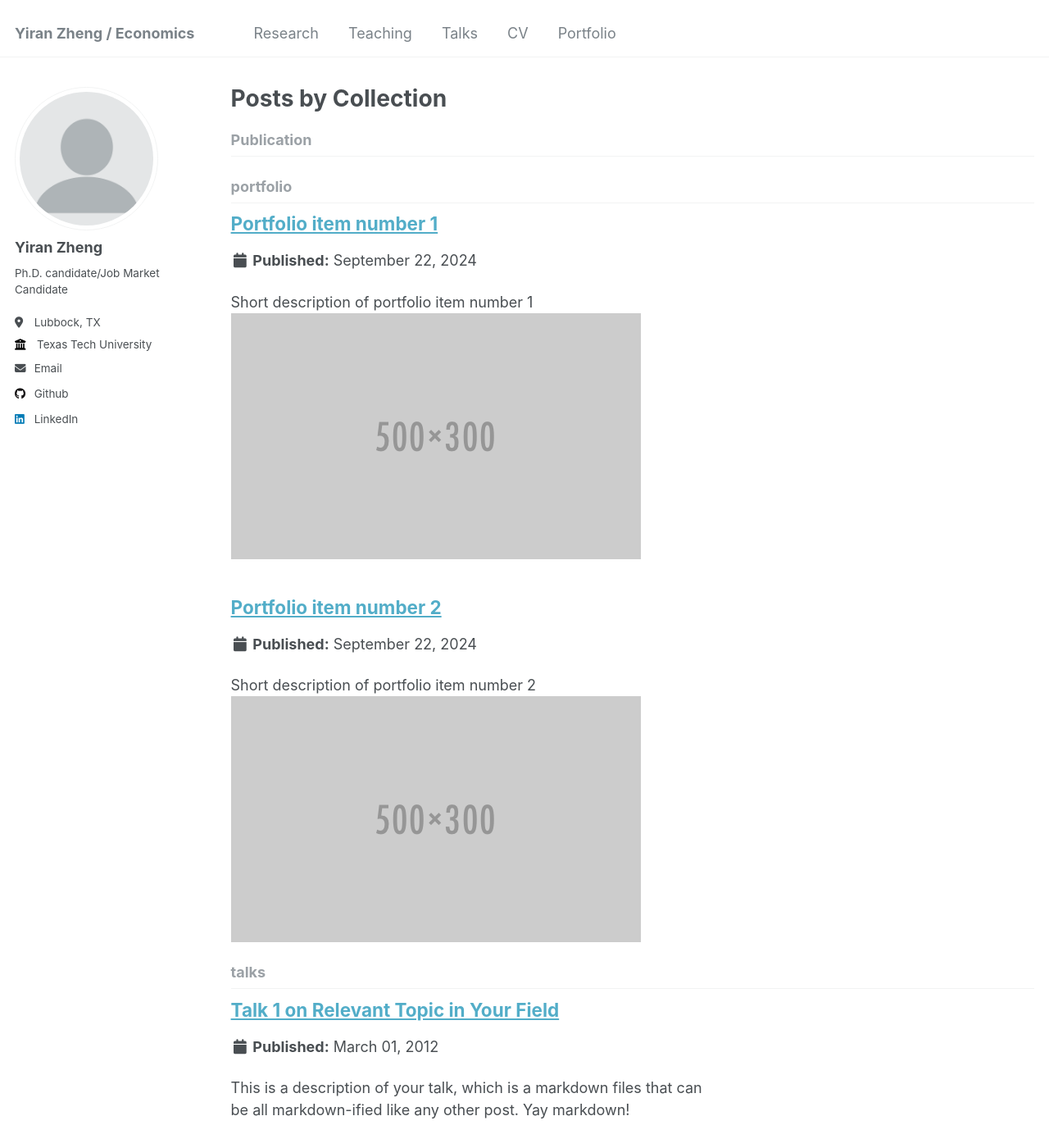
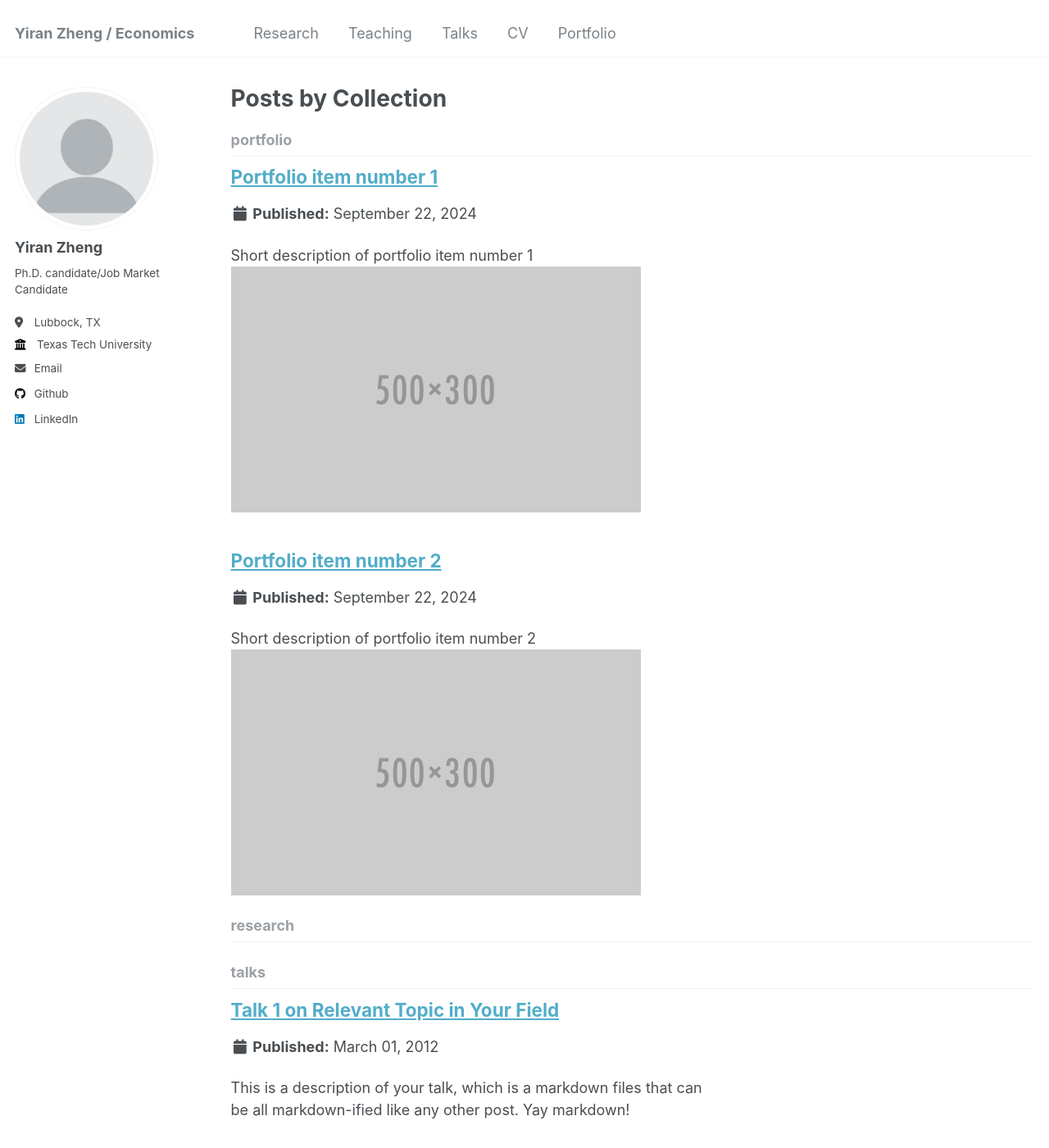
Before and after one commit to yiran-zheng/yiran-zheng.github.io, a Jekyll site: the page built from _pages/collection-archive.html, in a window 1280 px wide and 1400 px high. Shown: the whole window at 82% size. Built offline with Jekyll 4.4.1, drawn with Linux system fonts in a browser that asks for light colours.

Commit message:
Update _config.yml

```diff
--- a/_config.yml
+++ b/_config.yml
@@ -215,7 +215,7 @@ collections:
   teaching:
     output: true
     permalink: /:collection/:path/
-  Publication:
+  research:
     output: true
     permalink: /:collection/:path/
   portfolio:
@@ -281,7 +281,14 @@ defaults:
       layout: talk
       author_profile: true
       share: true
-
+  # _research
+  - scope:
+      path: ""
+      type: research
+    values:
+      layout: research
+      author_profile: true
+      share: true
 
 # Sass/SCSS
 sass:
```
